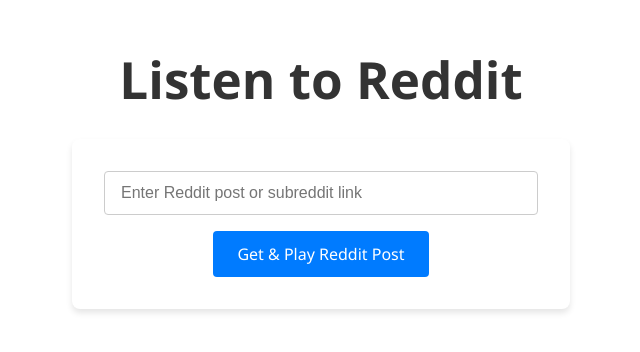
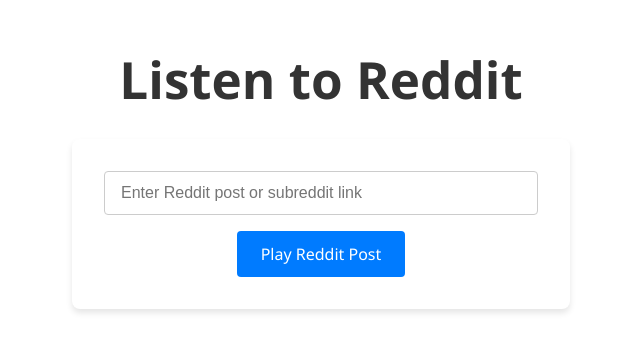
Before and after one commit to kennethwoanyah/reddit-tts, a React (Vite) app: page / in a window 1280 px wide. Shown: the part 220-572 px from the top of the page, without its empty margins (319-959 px from the left). Built offline with nearby package versions, Linux system fonts and the light colour scheme.

Commit message:
Refactor: Update main button text to 'Play Reddit Post'

```diff
--- a/src/App.jsx
+++ b/src/App.jsx
@@ -177,7 +177,7 @@
           onClick={handleFetchAndPlay}
           disabled={isFetching || isSpeaking}
         >
-          {isFetching ? 'Fetching...' : (isSpeaking || isPaused) ? 'Playing...' : 'Get & Play Reddit Post'}
+          {isFetching ? 'Fetching...' : (isSpeaking || isPaused) ? 'Playing...' : 'Play Reddit Post'}
         </button>
         {error && <p className="error-message">{error}</p>}
       </div>
```
